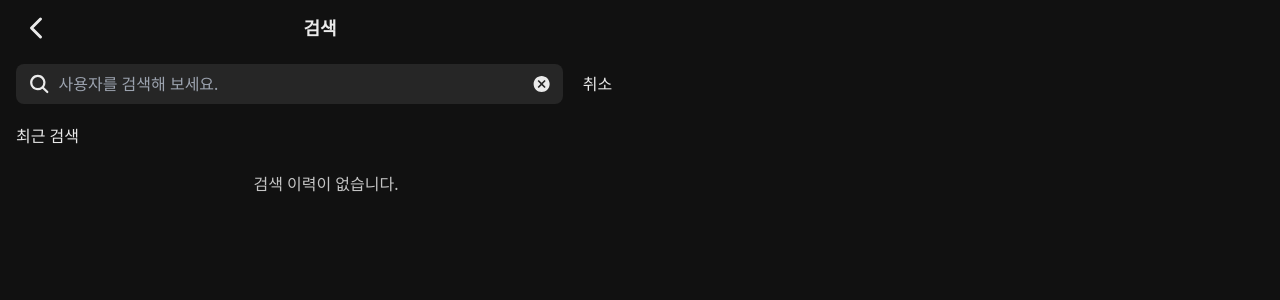
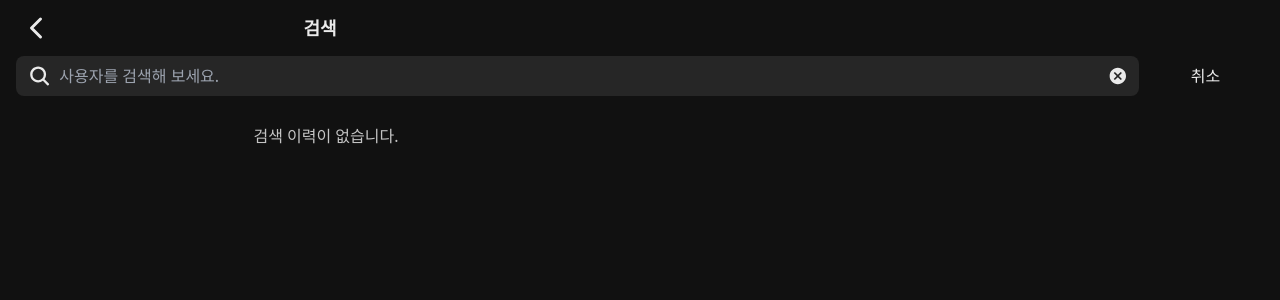
Before and after one commit to Be-HinD/WITT, a React (Vite) app in the folder frontend/: page /search in a window 1280 px wide. Shown: the top 300 px of the page. Built offline with nearby package versions, Linux system fonts and the light colour scheme.

Commit message:
[FE] feat #S10P22D103-135: 유저 검색 페이지 컴포넌트- 검색 내용 리렌더링시 삭제되는 에러 수정

```diff
--- a/frontend/src/pages/Search/components/SearchBar.tsx
+++ b/frontend/src/pages/Search/components/SearchBar.tsx
@@ -14,7 +14,7 @@ const SearchBar = ({ input, setInput, setIsFocused, handleInput, handleEnter }:
 	}
 
 	return (
-		<div className="flex gap-2 w-full items-center text-whiteText">
+		<div className="flex gap-2 items-center text-whiteText fixed top-14 right-0 left-0 px-4 bg-background pb-4">
 			<div className="flex items-center justify-between px-3 py-2 w-[90%] shrink-0 bg-neutral-800 rounded-lg">
 				<div className="flex gap-2 w-full">
 					<IoSearch className="size-6" />
--- a/frontend/src/pages/Search/components/search/SearchResult.tsx
+++ b/frontend/src/pages/Search/components/search/SearchResult.tsx
@@ -3,7 +3,7 @@ import SearchItem from './SearchItem'
 
 const SearchResult = () => {
 	return (
-		<ul className='px-4'>
+		<ul className='px-4 pt-10'>
 			{dummy.map(() => (
 				<li key="">
 					<SearchItem />
--- a/frontend/src/pages/Search/index.tsx
+++ b/frontend/src/pages/Search/index.tsx
@@ -1,4 +1,4 @@
-import { useEffect, useState } from 'react'
+import { useEffect, useLayoutEffect, useState } from 'react'
 import Header from '../../components/Header'
 import { IMenu, IMenuFunc } from '../../components/interfaces'
 import { icons } from '../../constants/header-icons'
@@ -10,11 +10,11 @@ import { RecentItemType } from './components/recent/RecentItem'
 
 /*
   해야할 것들
-  1. x 누르면 로컬스토리지에서 검색 기록 삭제 (+)
-  2. SearchBar 상단 고정
-  3. RecentSearch에 User Type 검색 결과도 prop 전달
-  4. 같은 방식으로 User Type에 대한 검색 기록 local Storage에서 관리
-	5. 스켈레톤 컴포넌트 작성
+  (+) 1. x 누르면 로컬스토리지에서 검색 기록 삭제
+  (-) 2. SearchBar 상단 고정
+  (-) 3. RecentSearch에 User Type 검색 결과도 prop 전달
+  (-) 4. 같은 방식으로 User Type에 대한 검색 기록 local Storage에서 관리
+	(-) 5. 스켈레톤 컴포넌트 작성
 */
 export interface IKeyword {
 	id: number
@@ -33,7 +33,7 @@ const Search = () => {
 	const [recentKeywords, setRecentKeywords] = useState<IKeyword[]>([])
 
 	// 페이지가 로드될 때 로컬 스토리지에서 최근 검색 내용을 가져옴
-	useEffect(() => {
+	useLayoutEffect(() => {
 		const keywords = localStorage.getItem(RecentItemType.KEYWORD)
 		if (keywords) {
 			setRecentKeywords(JSON.parse(keywords))
@@ -42,7 +42,7 @@ const Search = () => {
 
 	// 최근 검색 이력 state가 변할 때마다 로컬 스토리지에 업데이트
 	useEffect(() => {
-		localStorage.setItem(RecentItemType.KEYWORD, JSON.stringify(recentKeywords))
+		if (recentKeywords.length) localStorage.setItem(RecentItemType.KEYWORD, JSON.stringify(recentKeywords))
 	}, [recentKeywords])
 
 	// 검색어를 input에 담는 함수
@@ -53,15 +53,13 @@ const Search = () => {
 
 	// 엔터를 눌렀을 때 검색한 내용을 로컬스토리지 업데이트하는 함수
 	const handleEnter = (event: React.KeyboardEvent<HTMLInputElement>) => {
-		if(event.nativeEvent.isComposing) return
-		if (event.key === 'Enter' && input.trim() !== undefined) {
-			console.log('handleeter')
+		if (event.nativeEvent.isComposing) return
+		if (event.key === 'Enter' && input.trim() !== '') {
 			setRecentKeywords([{ id: Date.now(), text: input }, ...recentKeywords])
 		}
 	}
 
 	const handleDelete = (id: number) => {
-		console.log(id)
 		setRecentKeywords(recentKeywords.filter((keyword) => keyword.id !== id))
 	}
 
@@ -71,7 +69,7 @@ const Search = () => {
       포커스 벗어나면 -> 최근 검색 리스트 보여주기 <RecentSearch /> (최근 검색 타입: USER, KEYWORD)
   */
 	return (
-		<div className="text-whiteText">
+		<div className="text-whiteText bg-background">
 			<Header menu={menu} func={func} />
 			<section className="flex flex-col gap-2 mt-14 px-4">
 				<div className="flex fl"></div>
```
